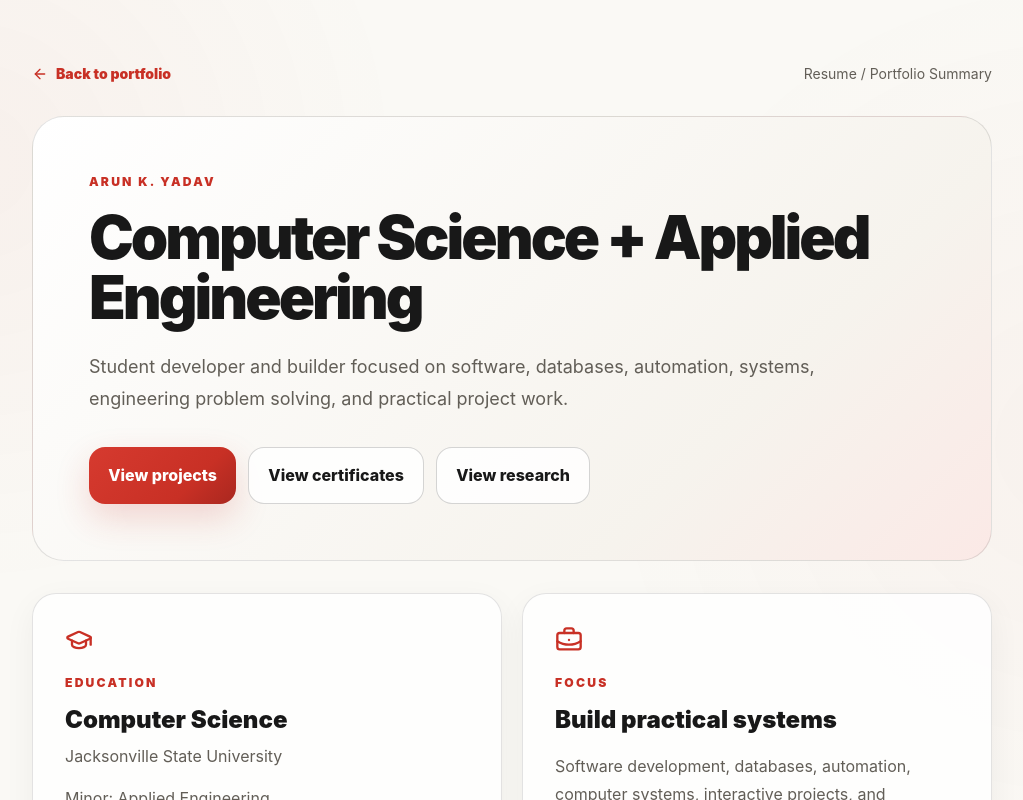
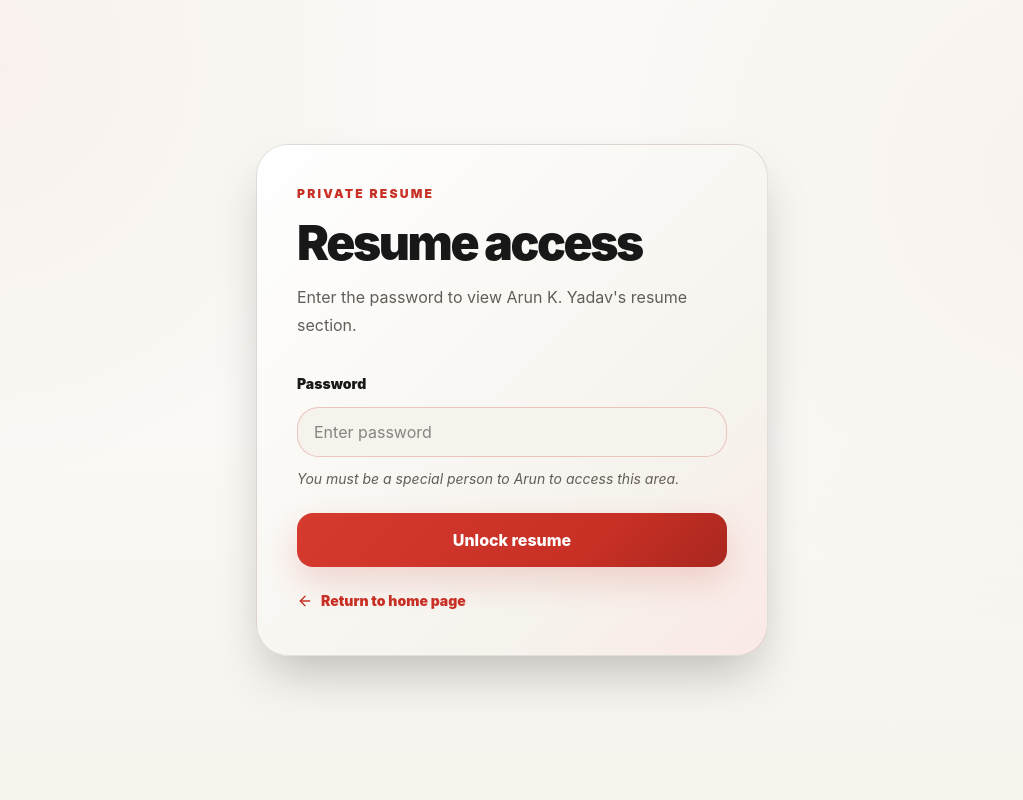
Before and after one commit to arunyadav-214/learning-website, a Next.js app: page /resume in a window 1280 px wide. Shown: the top 800 px of the page, without its empty margins (128-1151 px from the left). Built offline with nearby package versions, Linux system fonts and the light colour scheme.

Commit message:
Add password gate to resume section

```diff
--- a/app/resume/page.tsx
+++ b/app/resume/page.tsx
@@ -1,3 +1,6 @@
+"use client";
+
+import { useState } from "react";
 import {
   ArrowLeft,
   ArrowUpRight,
@@ -18,6 +21,54 @@ const skillGroups = [
 ] as const;
 
 export default function ResumePage() {
+  const [password, setPassword] = useState("");
+  const [unlocked, setUnlocked] = useState(false);
+  const [error, setError] = useState("");
+
+  function handleUnlock(event: React.FormEvent<HTMLFormElement>) {
+    event.preventDefault();
+    if (password === "Radha@321") {
+      setUnlocked(true);
+      setError("");
+      return;
+    }
+    setError("Incorrect password. Please try again.");
+  }
+
+  if (!unlocked) {
+    return (
+      <main className="min-h-screen bg-background text-foreground">
+        <div className="mx-auto flex min-h-screen max-w-xl items-center px-5 py-10 sm:px-8">
+          <section className="w-full rounded-[2rem] border border-white/10 bg-gradient-to-br from-slate-900 via-slate-900 to-violet-950/70 p-7 shadow-2xl sm:p-10">
+            <p className="section-kicker">PRIVATE RESUME</p>
+            <h1 className="mt-4 text-4xl font-black tracking-[-0.05em] sm:text-5xl">Resume access</h1>
+            <p className="mt-4 leading-7 text-slate-300">Enter the password to view Arun K. Yadav&apos;s resume section.</p>
+
+            <form onSubmit={handleUnlock} className="mt-8">
+              <label htmlFor="resume-password" className="text-sm font-black text-white">Password</label>
+              <input
+                id="resume-password"
+                type="password"
+                value={password}
+                onChange={(event) => setPassword(event.target.value)}
+                autoComplete="current-password"
+                placeholder="Enter password"
+                className="mt-3 w-full rounded-xl border border-white/15 bg-slate-950/70 px-4 py-3 text-white outline-none transition focus:border-cyan-300/70"
+              />
+              <p className="mt-3 text-sm italic text-slate-400">You must be a special person to Arun to access this area.</p>
+              {error ? <p className="mt-3 text-sm font-semibold text-red-300">{error}</p> : null}
+              <button type="submit" className="primary-button mt-6 w-full justify-center">Unlock resume</button>
+            </form>
+
+            <a href="/" className="mt-6 inline-flex items-center gap-2 text-sm font-black text-cyan-300">
+              <ArrowLeft className="h-4 w-4" /> Return to home page
+            </a>
+          </section>
+        </div>
+      </main>
+    );
+  }
+
   return (
     <main className="min-h-screen bg-background text-foreground">
       <div className="mx-auto max-w-5xl px-5 py-10 sm:px-8 lg:py-16">
```
